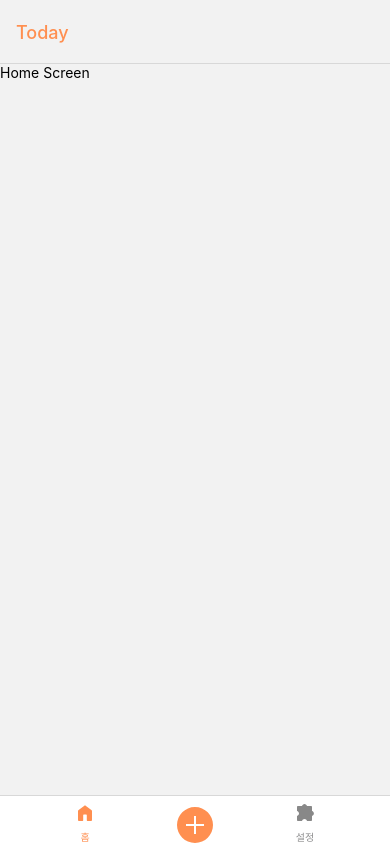
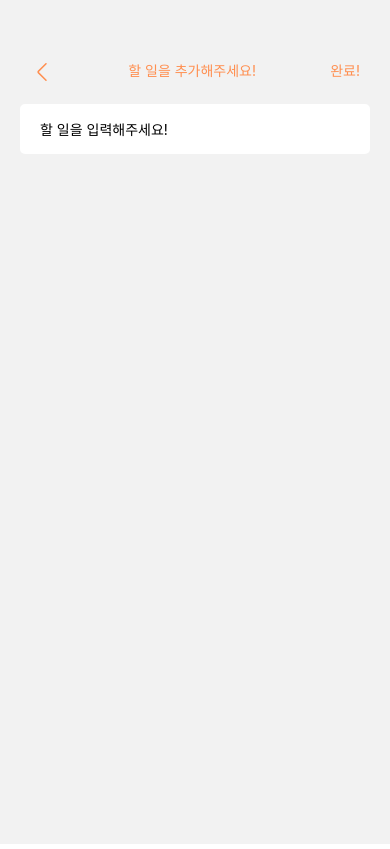
Before and after one commit to cmc-14th-web/ReactNativeStudy, a React Native app in the folder ReactNativeStudy/MJ/Week1/todoApp/: screen /AddTodo in a window 390 px wide. Built offline with nearby package versions, Linux system fonts and the light colour scheme.

Commit message:
feat(AddTodo): add todo

```diff
--- a/ReactNativeStudy/MJ/Week1/todoApp/src/components/navigation/StackNavigation.tsx
+++ b/ReactNativeStudy/MJ/Week1/todoApp/src/components/navigation/StackNavigation.tsx
@@ -1,18 +1,29 @@
 import {createNativeStackNavigator} from '@react-navigation/native-stack';
 import React from 'react';
+import {useRecoilValue} from 'recoil';
+import AddTodo from '../../screens/AddTodo';
+import colorState from '../../store/color';
+import palette from '../../styles/palette';
 import {RootStackParamList} from '../../types/type';
 import BottomTabNavigation from './BottomTabNavigation';
 
 const Stack = createNativeStackNavigator<RootStackParamList>();
 
 const StackNavigation = () => {
+  const color = useRecoilValue(colorState);
+
   return (
-    <Stack.Navigator>
+    <Stack.Navigator
+      screenOptions={() => ({
+        headerTintColor: palette[color],
+        headerTransparent: true,
+        headerShown: false,
+      })}>
       <Stack.Screen
         name="BottomTabNavigation"
         component={BottomTabNavigation}
-        options={{headerShown: false}}
       />
+      <Stack.Screen name="AddTodo" component={AddTodo} />
     </Stack.Navigator>
   );
 };
--- /dev/null
+++ b/ReactNativeStudy/MJ/Week1/todoApp/src/screens/AddTodo.tsx
@@ -0,0 +1,83 @@
+import React, {useState} from 'react';
+import {
+  Alert,
+  SafeAreaView,
+  StyleSheet,
+  Text,
+  TextInput,
+  TouchableOpacity,
+  View,
+} from 'react-native';
+
+import {useRecoilValue, useSetRecoilState} from 'recoil';
+import IconFactory from '../components/IconFactory';
+import useNavigator from '../hooks/useNavigation';
+import colorState from '../store/color';
+import todoState from '../store/todo';
+import palette from '../styles/palette';
+
+const AddTodo = () => {
+  const color = useRecoilValue(colorState);
+  const stackNavigation = useNavigator();
+
+  const [text, setText] = useState('');
+  const handleChangeText = (newText: string) => {
+    setText(newText);
+  };
+
+  const setTodo = useSetRecoilState(todoState);
+  const handleComplete = () => {
+    if (text === '') {
+      Alert.alert('할 일을 먼저 입력해주세요.');
+      return;
+    }
+    setTodo(prev => [...prev, {content: text, done: false}]);
+    Alert.alert('할 일이 추가되었습니다.', undefined, [
+      {
+        text: '확인',
+        onPress: () => {
+          stackNavigation.navigate('Home');
+        },
+      },
+    ]);
+  };
+
+  return (
+    <SafeAreaView style={{marginTop: 60}}>
+      <View style={styles.Header}>
+        <TouchableOpacity onPress={() => stackNavigation.navigate('Home')}>
+          <IconFactory icon="ArrowBack" fill={palette[color]} />
+        </TouchableOpacity>
+        <View>
+          <Text style={{color: palette[color]}}>할 일을 추가해주세요!</Text>
+        </View>
+        <TouchableOpacity onPress={handleComplete}>
+          <Text style={{color: palette[color]}}>완료!</Text>
+        </TouchableOpacity>
+      </View>
+      <TextInput
+        value={text}
+        onChangeText={newText => handleChangeText(newText)}
+        placeholder="할 일을 입력해주세요!"
+        style={styles.TextInput}
+      />
+    </SafeAreaView>
+  );
+};
+
+const styles = StyleSheet.create({
+  Header: {
+    flexDirection: 'row',
+    justifyContent: 'space-between',
+    paddingHorizontal: 30,
+  },
+  TextInput: {
+    height: 50,
+    paddingLeft: 20,
+    backgroundColor: palette.White,
+    margin: 20,
+    borderRadius: 5,
+  },
+});
+
+export default AddTodo;
--- /dev/null
+++ b/ReactNativeStudy/MJ/Week1/todoApp/src/store/todo.ts
@@ -0,0 +1,13 @@
+import {atom} from 'recoil';
+
+export type todoStateType = {
+  content: string;
+  done: boolean;
+};
+
+const todoState = atom<todoStateType[]>({
+  key: 'todoState',
+  default: [],
+});
+
+export default todoState;
--- a/ReactNativeStudy/MJ/Week1/todoApp/src/types/type.ts
+++ b/ReactNativeStudy/MJ/Week1/todoApp/src/types/type.ts
@@ -1,4 +1,5 @@
 export type RootStackParamList = {
+  Home: undefined;
   BottomTabNavigation: undefined;
   AddTodo: undefined;
 };
```
